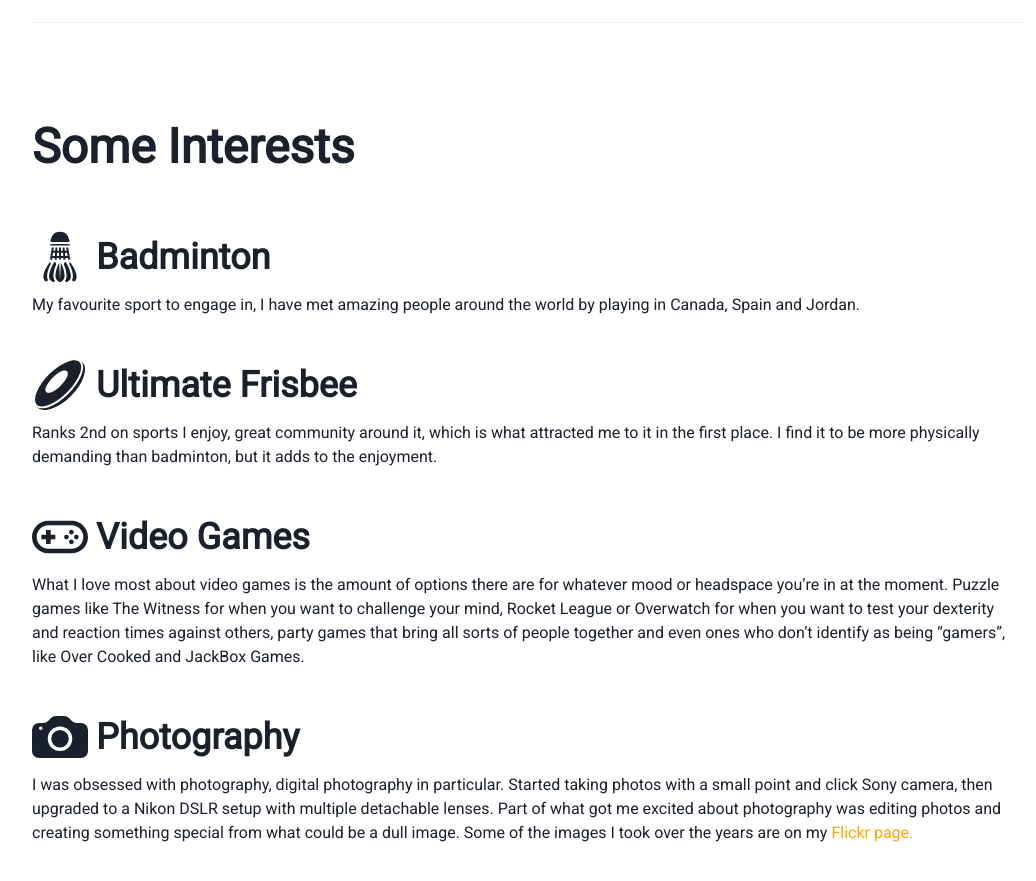
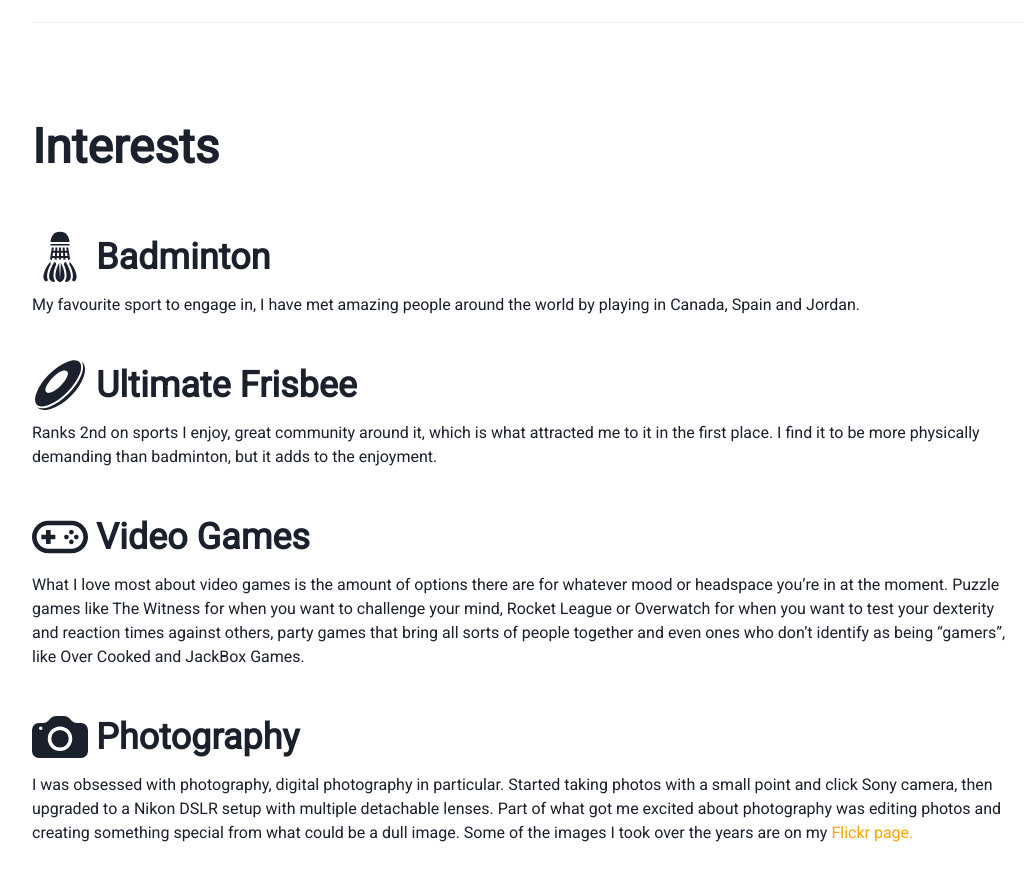
Before and after one commit to greenplastic90/Portfolio, a React (Create React App) app: page / in a window 1280 px wide. Shown: the part 4560-5441 px from the top of the page, without its empty margins (112-1148 px from the left). Built offline with nearby package versions, Linux system fonts and the light colour scheme.

Commit message:
updated Interests heading

```diff
--- a/src/components/interests/Interests.js
+++ b/src/components/interests/Interests.js
@@ -35,7 +35,7 @@ function Interests() {
 	return (
 		<VStack id='interests' w={'100%'} mb={40}>
 			<Heading size={'2xl'} alignSelf={'self-start'} mb={50}>
-				Some Interests
+				Interests
 			</Heading>
 			<VStack spacing={10}>
 				{interestsArr.current.map((interest) => (
```
